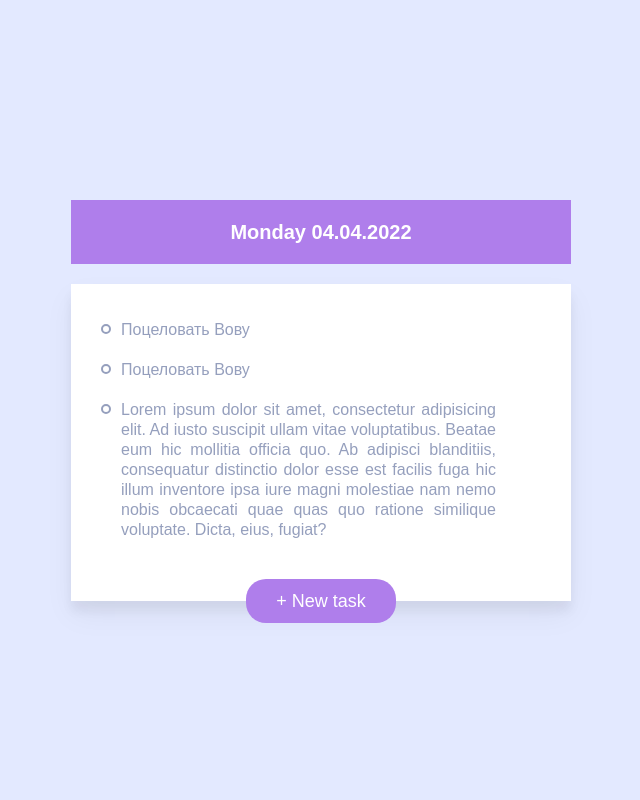
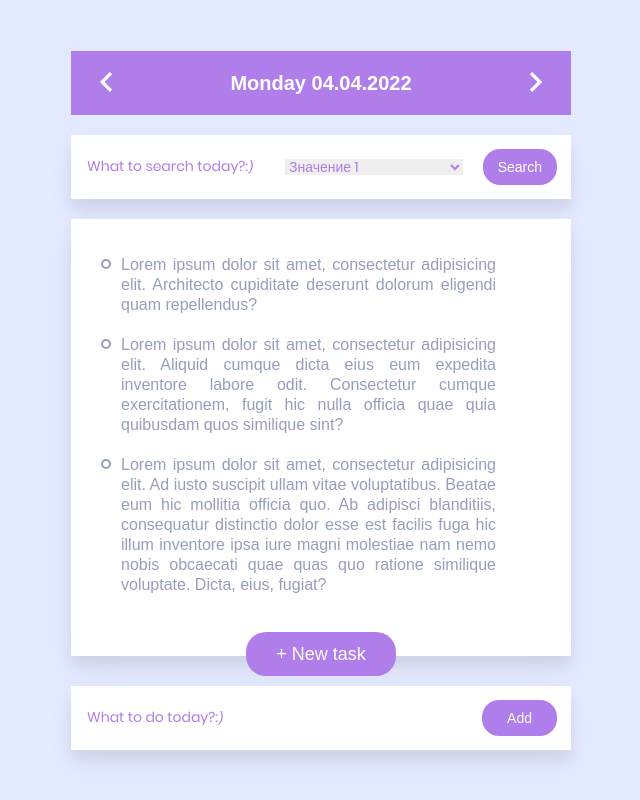
Before and after one commit to irared95/ToDoList, a website: page src/index.html in a window 1280 px wide. Shown: the whole page, without its empty margins (319-959 px from the left). Drawn offline with Linux system fonts and the light colour scheme.

Commit message:
start markup todolist

```diff
--- a/src/index.html
+++ b/src/index.html
@@ -13,12 +13,24 @@
 <main class="main">
     <div class="todolist">
         <h1 class="todolist__title">Monday 04.04.2022</h1>
-        <ul class="todolist__list">
+        <button class="todolist__arrow left"><svg id="Capa_1" xmlns="http://www.w3.org/2000/svg" xmlns:xlink="http://www.w3.org/1999/xlink" x="0px" y="0px" width="20px" height="30px" fill="#fff" viewBox="0 0 306 306" xml:space="preserve"><g><g id="chevron-left"><polygon points="247.35,35.7 211.65,0 58.65,153 211.65,306 247.35,270.3 130.05,153"/></g></g></svg></button>
+        <button class="todolist__arrow right"><svg id="Capa_1" xmlns="http://www.w3.org/2000/svg" xmlns:xlink="http://www.w3.org/1999/xlink" x="0px" y="0px" width="20px" height="30px" fill="#fff" viewBox="0 0 306 306" xml:space="preserve"><g><g id="keyboard-arrow-right"><polygon points="58.65,267.75 175.95,153 58.65,35.7 94.35,0 247.35,153 94.35,306"/></g></g></svg></button>
+        <div class="todolist__nav paper">
+            <input class="todolist__nav-input input" type="text" name="text" placeholder="What to search today?:)">
+            <select class="todolist__nav-select input" name="select">
+                <option value="value1"selected>Значение 1</option>
+                <option value="value2">Значение 2</option>
+                <option value="value3">Значение 3</option>
+            </select>
+            <button class="todolist__nav-btn button">Search</button>
+        </div>
+        <div class="todolist__wrapper">
+            <ul class="todolist__list paper">
                 <li class="todolist__item">
                     <input class="todolist__checkbox" type="checkbox" id="todolist1" name="text" value="yes">
                     <label class="todolist__label" for="todolist1">
                         <span class="todolist__indicator"></span>
-                    <span class="todolist__text">Поцеловать Вову</span>
+                        <span class="todolist__text">Lorem ipsum dolor sit amet, consectetur adipisicing elit. Architecto cupiditate deserunt dolorum eligendi quam repellendus?</span>
                         <button class="todolist__cart"><svg height="30" fill="#959fbd" viewBox="0 0 30 30" width="30" xmlns="http://www.w3.org/2000/svg"><path d="M18.5 12c.294 0 .525.246.497.54l-1 11.984c-.054.693-1.055.61-.994-.082l1-11.984c.016-.262.234-.458.496-.458zm-7 0c-.294 0-.525.246-.497.54l1 11.984c.054.693 1.055.61.994-.082l-1-11.984c-.016-.262-.234-.458-.496-.458zm1-12c-.822 0-1.5.678-1.5 1.5V4H5.5c-.277 0-.5.223-.5.5s.223.5.5.5h19c.277 0 .5-.223.5-.5s-.223-.5-.5-.5H19V1.5c0-.822-.678-1.5-1.5-1.5zm0 1h5c.286 0 .5.214.5.5V4h-6V1.5c0-.286.214-.5.5-.5zm-6 5c-.824 0-1.58.673-1.498 1.547l2 21C7.074 29.307 7.676 30 8.5 30h13c.824 0 1.426-.692 1.498-1.453l2-21C25.08 6.673 24.324 6 23.5 6zm0 1h17c.284 0 .524.224.502.453l-2 21c-.033.342-.218.547-.502.547h-13c-.284 0-.47-.205-.502-.547l-2-21C5.976 7.223 6.216 7 6.5 7z"/></svg></button>
                     </label>
                 </li>
@@ -26,7 +38,7 @@
                     <input class="todolist__checkbox" type="checkbox" id="todolist2" name="text" value="yes">
                     <label class="todolist__label" for="todolist2">
                         <span class="todolist__indicator"></span>
-                    <span class="todolist__text">Поцеловать Вову</span>
+                        <span class="todolist__text">Lorem ipsum dolor sit amet, consectetur adipisicing elit. Aliquid cumque dicta eius eum expedita inventore labore odit. Consectetur cumque exercitationem, fugit hic nulla officia quae quia quibusdam quos similique sint?</span>
                         <button class="todolist__cart"><svg height="30" fill="#959fbd" viewBox="0 0 30 30" width="30" xmlns="http://www.w3.org/2000/svg"><path d="M18.5 12c.294 0 .525.246.497.54l-1 11.984c-.054.693-1.055.61-.994-.082l1-11.984c.016-.262.234-.458.496-.458zm-7 0c-.294 0-.525.246-.497.54l1 11.984c.054.693 1.055.61.994-.082l-1-11.984c-.016-.262-.234-.458-.496-.458zm1-12c-.822 0-1.5.678-1.5 1.5V4H5.5c-.277 0-.5.223-.5.5s.223.5.5.5h19c.277 0 .5-.223.5-.5s-.223-.5-.5-.5H19V1.5c0-.822-.678-1.5-1.5-1.5zm0 1h5c.286 0 .5.214.5.5V4h-6V1.5c0-.286.214-.5.5-.5zm-6 5c-.824 0-1.58.673-1.498 1.547l2 21C7.074 29.307 7.676 30 8.5 30h13c.824 0 1.426-.692 1.498-1.453l2-21C25.08 6.673 24.324 6 23.5 6zm0 1h17c.284 0 .524.224.502.453l-2 21c-.033.342-.218.547-.502.547h-13c-.284 0-.47-.205-.502-.547l-2-21C5.976 7.223 6.216 7 6.5 7z"/></svg></button>
                     </label>
                 </li>
@@ -41,6 +53,11 @@
             </ul>
             <button class="todolist__button">+ New task</button>
         </div>
+        <div class="todolist__form-add paper">
+            <input class="todolist__input input" type="text" name="text" placeholder="What to do today?:)">
+            <button class="todolist__input-btn button">Add</button>
+        </div>
+    </div>
 </main>
 
 
--- a/src/scss/components/_btns.scss
+++ b/src/scss/components/_btns.scss
@@ -0,0 +1,19 @@
+.button{
+    font-family: $poppins-semiBold, $sans-serif;
+    //font-size: 18px;
+    //line-height: 20px;
+    //color: $white;
+    //border-radius: 20px;
+    //padding: 12px 30px;
+    display: inline-block;
+    background-color: $violet;
+    transition: .2s linear;
+    font-size: 14px;
+    line-height: 16px;
+    color: #fff;
+    border-radius: 17px;
+    padding: 10px 15px;
+    &:hover{
+        box-shadow: 200px 0 0 0 rgba(0,0,0,.4) inset;
+    }
+}
--- /dev/null
+++ b/src/scss/components/_form.scss
@@ -0,0 +1,11 @@
+.input{
+    width: 100%;
+    font-size: 14px;
+    line-height: 20px;
+    font-family: "Poppins Regular", sans-serif;
+    color: $violet;
+    border: none;
+    &::placeholder{
+        color: $violet;
+    }
+}
--- /dev/null
+++ b/src/scss/components/_paper.scss
@@ -0,0 +1,6 @@
+.paper {
+    width: 100%;
+    box-shadow: 0 14px 28px rgba(0,0,0,0.05), 0 10px 10px rgba(0,0,0,0.05);
+    background-color: $white;
+    padding: 14px;
+}
--- a/src/scss/sections/_todolist.scss
+++ b/src/scss/sections/_todolist.scss
@@ -2,8 +2,9 @@
     display: flex;
     align-items: center;
     justify-content: center;
-    height: 100vh;
+    min-height: 100vh;
     background-color: $violet-light;
+    padding: 10px;
 }
 .todolist{
     display: flex;
@@ -13,7 +14,6 @@
     width: 100%;
     margin: 0 auto;
     position: relative;
-
 
     &__title,
     &__list{
@@ -30,11 +30,19 @@
         padding: 20px;
         margin-bottom: 20px;
     }
+    &__arrow{
+        position: absolute;
+        top: 16px;
+    }
+    &__arrow.left{
+        left: 25px;
+    }
+    &__arrow.right{
+        right: 25px;
+    }
     &__list{
-        background-color: $white;
-        box-shadow: 0 14px 28px rgba(0,0,0,0.05), 0 10px 10px rgba(0,0,0,0.05);
         padding: 26px 10px;
-
+        margin-bottom: 30px;
     }
     &__item{
         padding: 10px 20px;
@@ -67,7 +75,16 @@
         text-align: justify;
         margin: 0 45px 0 10px;
     }
+
+    &__wrapper{
+        position: relative;
+        display: flex;
+        justify-content: center;
+    }
+
     &__button{
+        position: absolute;
+        bottom: 10px;
         font-family: $poppins-semiBold, $sans-serif;
         font-size: 18px;
         line-height: 20px;
@@ -76,8 +93,6 @@
         padding: 12px 30px;
         display: inline-block;
         background-color: $violet;
-        position: absolute;
-        bottom: -22px;
         transition: .2s linear;
         &:hover{
             box-shadow: 200px 0 0 0 rgba(0,0,0,.4) inset;
@@ -111,4 +126,33 @@
         background-color: $violet;
     }
 
+    &__nav{
+        margin-bottom: 20px;
+        display: flex;
+        align-items: center;
+        gap: 20px;
+        &-btn{
+            font-size: 14px;
+            line-height: 16px;
+            color: #fff;
+            border-radius: 17px;
+            padding: 10px 15px;
+        }
+        &-select{
+            outline: 0;
+        }
+    }
+
+    &__input{
+        &-btn{
+            padding: 10px 25px;
+        }
+    }
+
+    &__form {
+        &-add {
+            display: flex;
+            align-items: center;
+        }
+    }
 }
--- a/src/scss/style.scss
+++ b/src/scss/style.scss
@@ -5,6 +5,8 @@
 @import "./utils/mixins";
 @import "./utils/my-normalize";
 //components
+@import "./components/paper";
+@import "./components/form";
 @import "./components/dots";
 @import "./components/btns";
 @import "./components/footer";
```
Also changed, not shown: src/css/style.css, src/image/arrow-left.svg (added), src/image/arrow-right.svg (added). Lines whose indentation alone changed are shown as unchanged.
